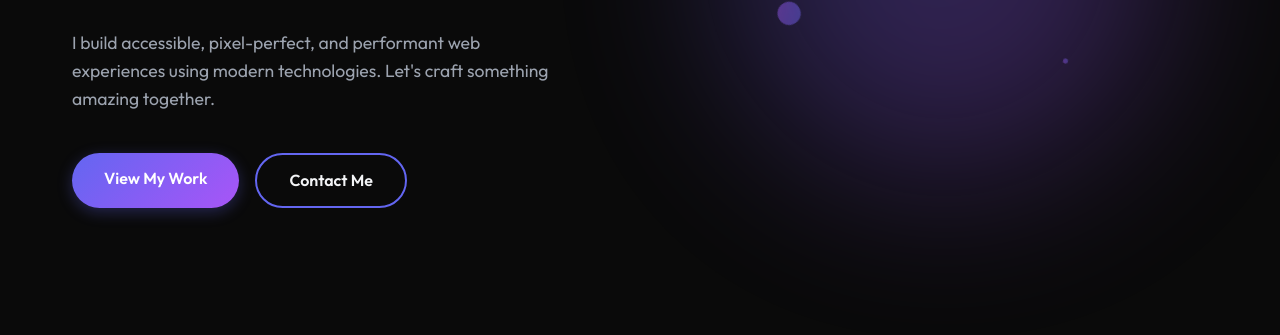
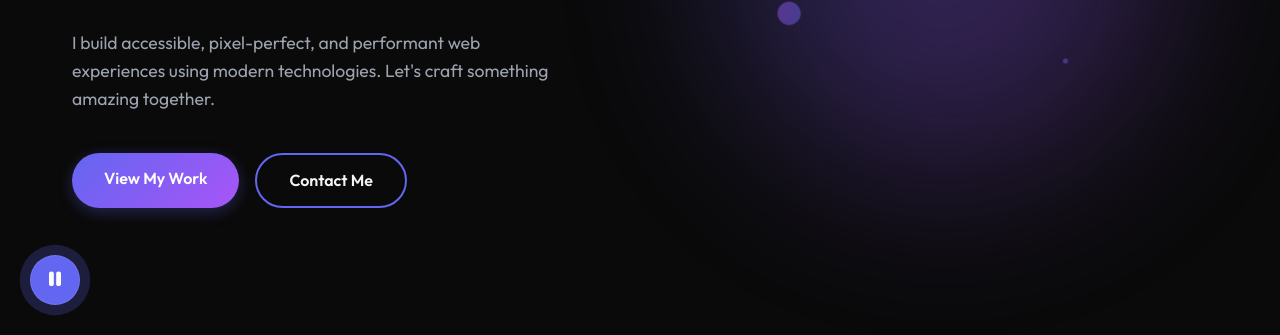
Before and after one commit to nadimshuvo/me, a plain HTML site: page index.html in a window 1280 px wide. Shown: the part 465-800 px from the top of the page. Drawn offline with Linux system fonts and the light colour scheme.

Commit message:
updated my code with background music

```diff
--- a/index.html
+++ b/index.html
@@ -638,6 +638,14 @@
       <i class="fa-solid fa-arrow-up"></i>
     </a>
 
+    <!-- Background Music -->
+    <audio id="bg-music" autoplay loop>
+      <source src="background-music.mp3" type="audio/mpeg" />
+    </audio>
+    <button id="music-toggle" class="music-toggle" aria-label="Toggle background music">
+      <i class="fa-solid fa-music"></i>
+    </button>
+
     <!-- Custom Scripts -->
     <script src="script.js"></script>
   </body>
--- a/script.js
+++ b/script.js
@@ -226,3 +226,70 @@ document.addEventListener('DOMContentLoaded', () => {
         });
     }
 });
+
+/**
+ * Background Music Logic (Hybrid: Autoplay + Button)
+ */
+document.addEventListener('DOMContentLoaded', () => {
+    const music = document.getElementById('bg-music');
+    const toggleBtn = document.getElementById('music-toggle');
+
+    if (music && toggleBtn) {
+        const icon = toggleBtn.querySelector('i');
+        music.volume = 0.3;
+
+        // updateIcon function
+        const updateIcon = () => {
+            if (music.paused) {
+                toggleBtn.classList.remove('playing');
+                icon.classList.remove('fa-pause');
+                icon.classList.add('fa-music');
+            } else {
+                toggleBtn.classList.add('playing');
+                icon.classList.remove('fa-music');
+                icon.classList.add('fa-pause');
+            }
+        };
+
+        // 1. Try Autoplay logic
+        const tryPlayMusic = () => {
+            // If already playing, don't do anything
+            if (!music.paused) return;
+
+            const playPromise = music.play();
+            if (playPromise !== undefined) {
+                playPromise.then(_ => {
+                    console.log("Music started playing via autoplay/interaction.");
+                    updateIcon();
+                    // Cleanup interactions
+                    document.removeEventListener('click', tryPlayMusic);
+                    document.removeEventListener('keydown', tryPlayMusic);
+                }).catch(error => {
+                    console.log("Autoplay prevented. Waiting for user interaction.");
+                    updateIcon(); // Ensure icon reflects paused state
+                });
+            }
+        };
+
+        // Try immediately
+        tryPlayMusic();
+
+        // Fallback: Try on first interaction
+        document.addEventListener('click', tryPlayMusic, { once: true });
+        document.addEventListener('keydown', tryPlayMusic, { once: true });
+
+        // 2. Button Click Logic
+        toggleBtn.addEventListener('click', (e) => {
+            // Stop propagation so this click doesn't trigger the document-level "tryPlayMusic"
+            // although "tryPlayMusic" handles "if (!music.paused) return", it's cleaner.
+            e.stopPropagation();
+
+            if (music.paused) {
+                music.play().then(updateIcon).catch(console.error);
+            } else {
+                music.pause();
+                updateIcon();
+            }
+        });
+    }
+});
--- a/style.css
+++ b/style.css
@@ -939,6 +939,50 @@ img {
     font-size: 1.5rem;
   }
 }
+
+
+/* =========================================
+   Music Toggle Button
+   ========================================= */
+.music-toggle {
+  position: fixed;
+  bottom: 30px;
+  left: 30px;
+  width: 50px;
+  height: 50px;
+  background: var(--bg-card);
+  border: 1px solid rgba(255, 255, 255, 0.1);
+  border-radius: 50%;
+  color: var(--text-muted);
+  font-size: 1.2rem;
+  cursor: pointer;
+  z-index: 999;
+  display: flex;
+  align-items: center;
+  justify-content: center;
+  transition: all 0.3s ease;
+  box-shadow: 0 4px 15px rgba(0, 0, 0, 0.3);
+}
+
+.music-toggle:hover {
+  background: var(--primary);
+  color: white;
+  transform: translateY(-3px) rotate(15deg);
+  box-shadow: 0 8px 25px rgba(99, 102, 241, 0.5);
+}
+
+.music-toggle.playing {
+  background: var(--primary);
+  color: white;
+  animation: pulse-music 2s infinite;
+}
+
+@keyframes pulse-music {
+  0% { box-shadow: 0 0 0 0 rgba(99, 102, 241, 0.7); }
+  70% { box-shadow: 0 0 0 15px rgba(99, 102, 241, 0); }
+  100% { box-shadow: 0 0 0 0 rgba(99, 102, 241, 0); }
+}
+
 /* =========================================
    Back to Top Button
    ========================================= */
```
Also changed, not shown: 1 other file.
